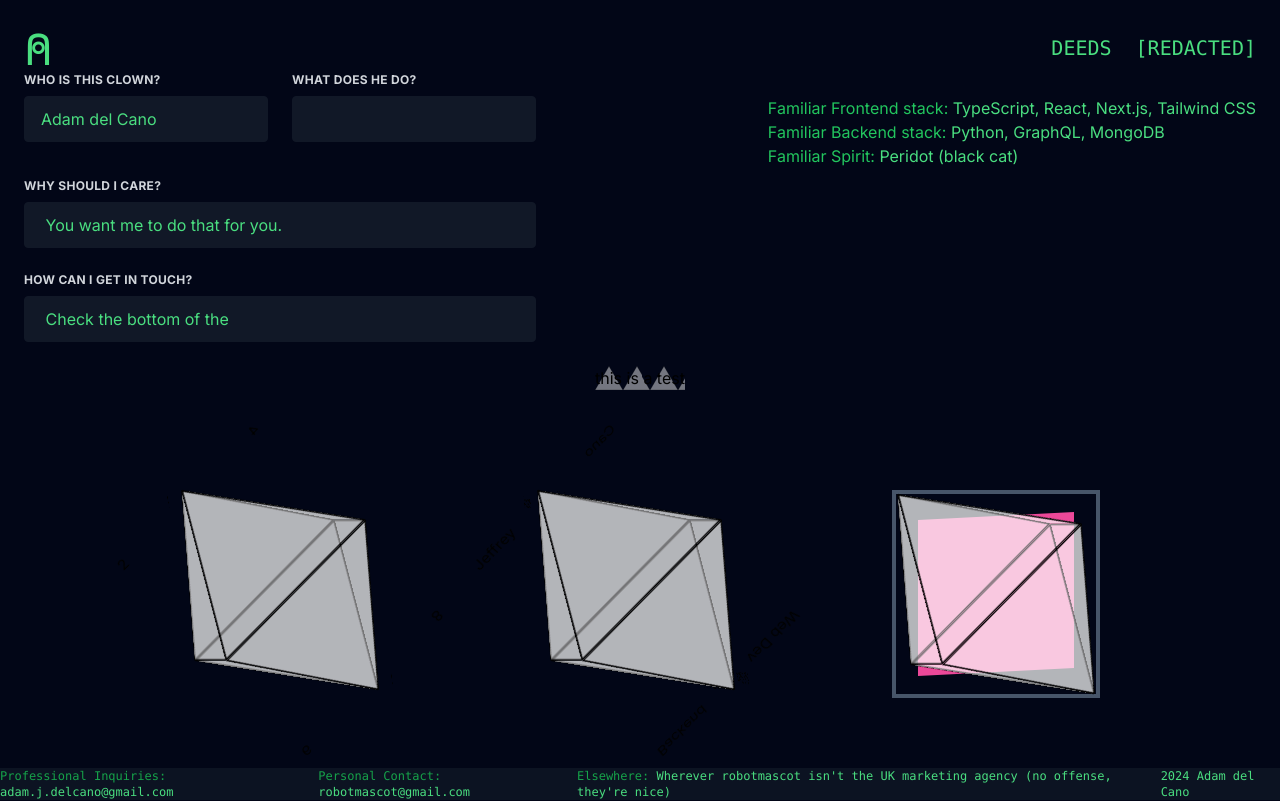
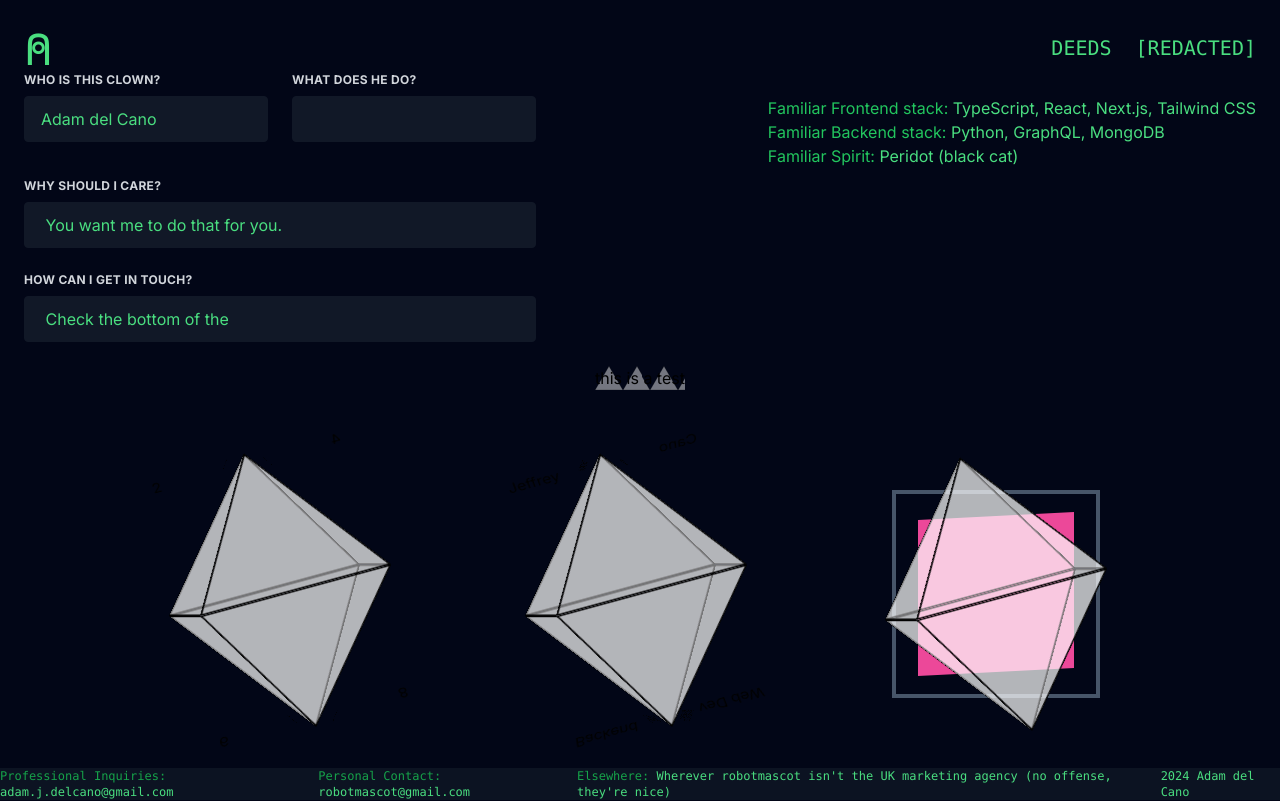
Before and after one commit to adamdelcano/adamdelcano.github.io, a Next.js app: page / in a window 1280 px wide. Shown: the top 801 px of the page. Built offline with nearby package versions, Linux system fonts and the light colour scheme.

Commit message:
alter rotation v4

```diff
--- a/src/app/globals.css
+++ b/src/app/globals.css
@@ -100,9 +100,9 @@ body {
 
 @keyframes spin {
   0% {
-    transform: rotateX(0deg) rotateY(0deg) rotateZ(45deg);
+    transform: rotateX(0deg) rotateY(0deg) rotateZ(15deg);
   }
   100% {
-    transform: rotateX(0deg) rotateY(1080deg) rotateZ(45deg);
+    transform: rotateX(0deg) rotateY(1080deg) rotateZ(15deg);
   }
 }
```
